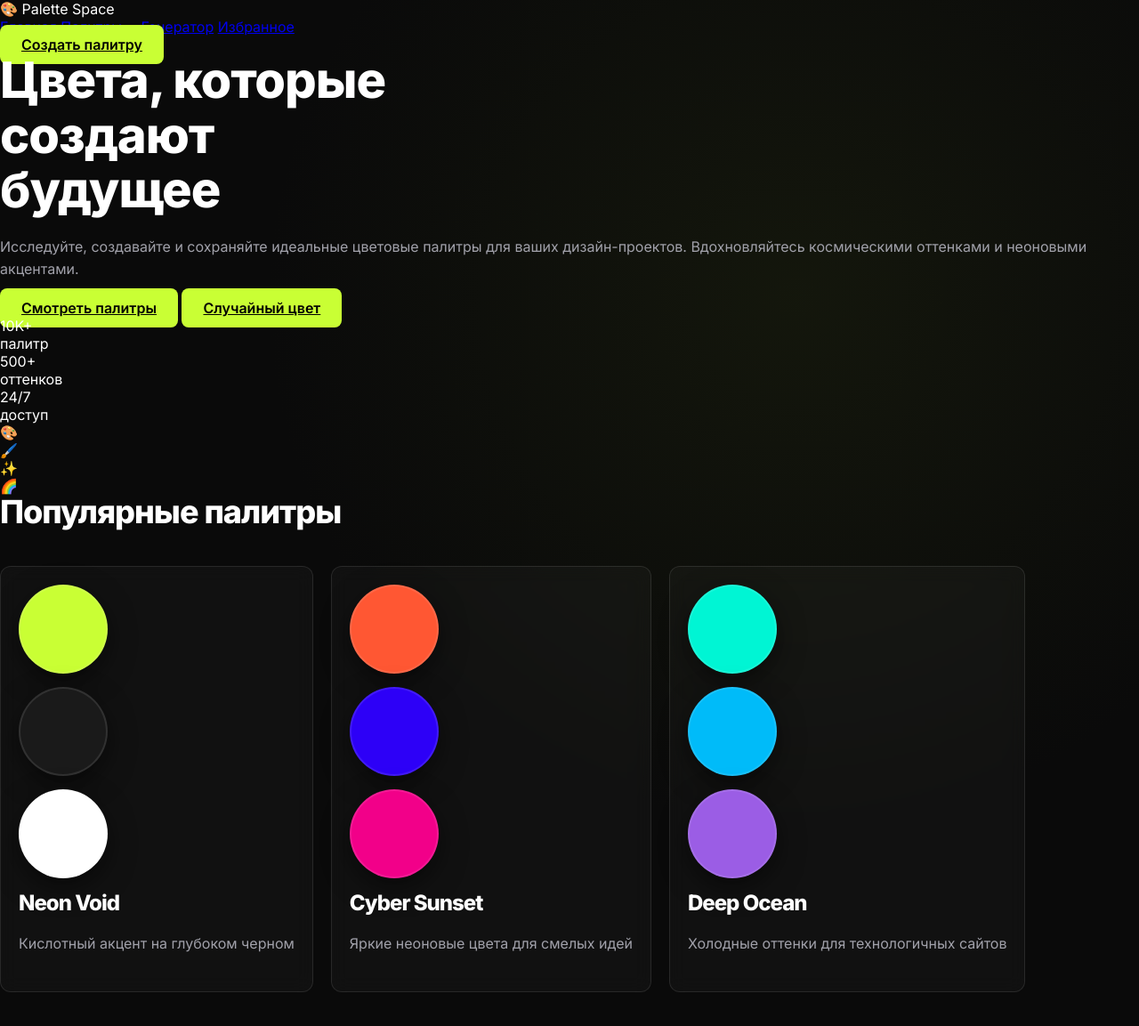
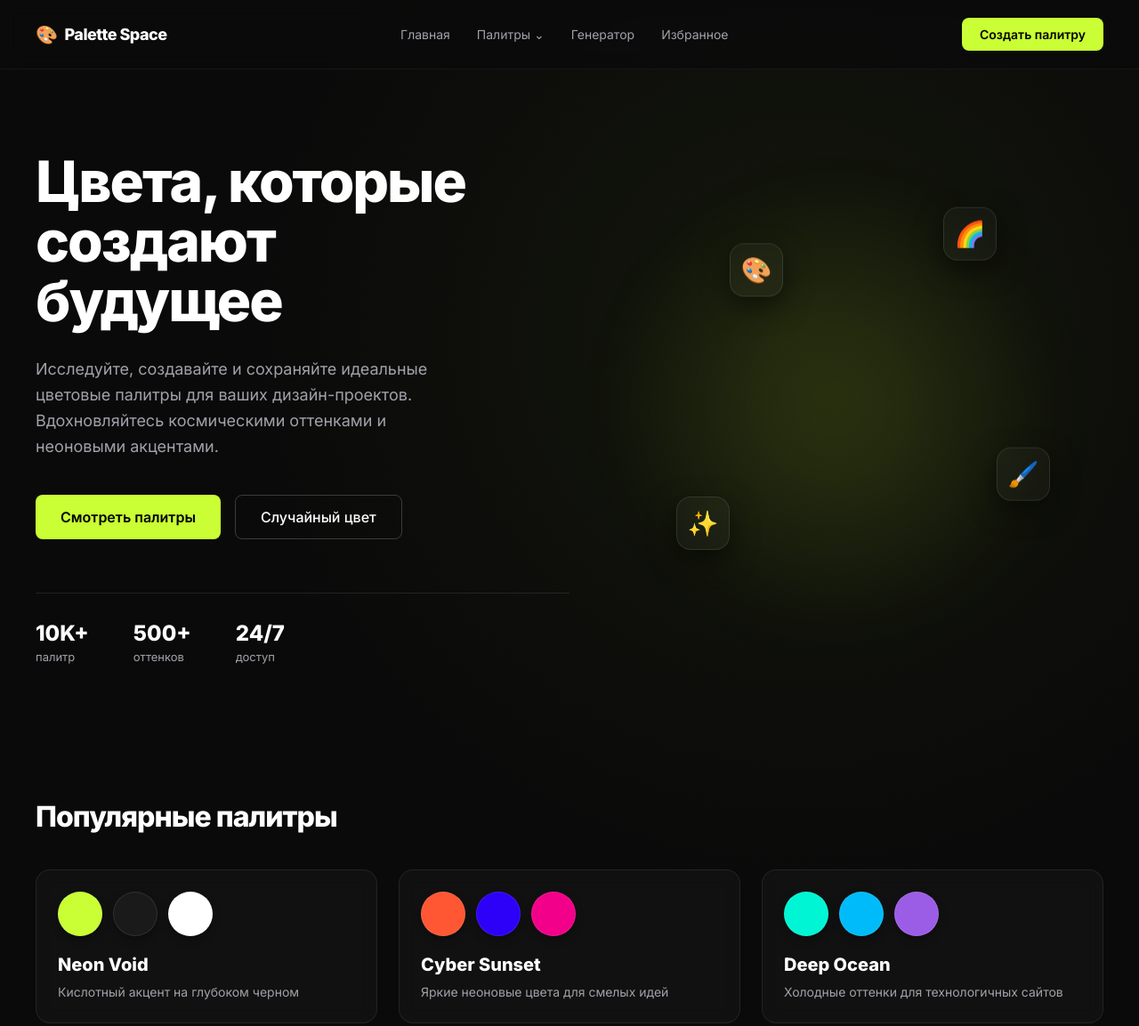
Before and after one commit to zxcdolboeb92-afk/palette, a plain HTML site: page index.html in a window 1280 px wide. Shown: the whole page at 89% size. Before the commit the page ends 1115 px from the top, so only its background shows below. Drawn offline with Linux system fonts and the light colour scheme.

Commit message:
Refactor CSS styles for improved layout and design

```diff
--- a/style.css
+++ b/style.css
@@ -1,101 +1,314 @@
-/* --- БАЗОВЫЙ ТЕМНЫЙ СТИЛЬ --- */
+/* СБРОС СТИЛЕЙ */
 * {
     margin: 0;
     padding: 0;
     box-sizing: border-box;
 }
 
+/* БАЗОВЫЕ НАСТРОЙКИ */
 body {
-    font-family: 'Inter', -apple-system, BlinkMacSystemFont, "Segoe UI", Roboto, Helvetica, Arial, sans-serif;
+    font-family: 'Inter', sans-serif;
     background-color: #0a0a0a;
     color: #ffffff;
     min-height: 100vh;
-    /* Глубокий космический фон */
+    overflow-x: hidden;
     background-image: radial-gradient(circle at 70% 30%, rgba(201, 255, 52, 0.05) 0%, rgba(10, 10, 10, 1) 50%);
 }
 
-/* Делаем все заголовки большими и жирными */
-h1, h2, h3 {
+a {
+    text-decoration: none;
+    color: inherit;
+}
+
+:root {
+    --accent: #c9ff34;
+    --text-muted: #a1a1aa;
+}
+
+/* ШАПКА */
+.navbar {
+    display: flex;
+    justify-content: space-between;
+    align-items: center;
+    padding: 20px 40px;
+    background: rgba(10, 10, 10, 0.8);
+    backdrop-filter: blur(10px);
+    border-bottom: 1px solid rgba(255, 255, 255, 0.05);
+    position: sticky;
+    top: 0;
+    z-index: 100;
+}
+
+.logo {
+    display: flex;
+    align-items: center;
+    font-weight: 700;
+    font-size: 18px;
+    letter-spacing: -0.5px;
+}
+
+.logo-icon {
+    color: var(--accent);
+    font-size: 20px;
+    margin-right: 8px;
+}
+
+.nav-links {
+    display: flex;
+    gap: 30px;
+}
+
+.nav-links a {
+    font-size: 14px;
+    color: var(--text-muted);
+    transition: color 0.2s;
+}
+
+.nav-links a:hover {
+    color: #fff;
+}
+
+/* КНОПКИ */
+.btn {
+    padding: 10px 20px;
+    border-radius: 8px;
+    font-size: 14px;
+    font-weight: 500;
+    cursor: pointer;
+    transition: all 0.2s;
+    display: inline-flex;
+    align-items: center;
+    justify-content: center;
+}
+
+.btn-primary {
+    background-color: var(--accent);
+    color: #000;
+    border: none;
+    font-weight: 600;
+}
+
+.btn-primary:hover {
+    background-color: #b8eb25;
+    transform: translateY(-1px);
+    box-shadow: 0 4px 15px rgba(201, 255, 52, 0.3);
+}
+
+.btn-secondary {
+    background-color: transparent;
+    color: #fff;
+    border: 1px solid rgba(255, 255, 255, 0.2);
+}
+
+.btn-secondary:hover {
+    background-color: rgba(255, 255, 255, 0.05);
+    border-color: rgba(255, 255, 255, 0.4);
+}
+
+/* ГЛАВНЫЙ ЭКРАН */
+.hero {
+    display: flex;
+    max-width: 1400px;
+    margin: 0 auto;
+    padding: 80px 40px;
+    min-height: calc(100vh - 80px);
+    align-items: center;
+    justify-content: space-between;
+}
+
+.hero-content {
+    flex: 1;
+    max-width: 600px;
+    z-index: 2;
+}
+
+.hero-title {
+    font-size: 64px;
     font-weight: 800;
+    line-height: 1.05;
+    letter-spacing: -2px;
+    margin-bottom: 30px;
+}
+
+.hero-subtitle {
+    font-size: 18px;
+    color: var(--text-muted);
+    line-height: 1.6;
+    max-width: 500px;
+    margin-bottom: 40px;
+}
+
+.hero-buttons {
+    display: flex;
+    gap: 16px;
+    margin-bottom: 60px;
+}
+
+.hero-buttons .btn {
+    padding: 14px 28px;
+    font-size: 16px;
+}
+
+/* СТАТИСТИКА */
+.stats {
+    display: flex;
+    gap: 50px;
+    border-top: 1px solid rgba(255, 255, 255, 0.1);
+    padding-top: 30px;
+}
+
+.stat-number {
+    font-size: 24px;
+    font-weight: 800;
+    margin-bottom: 4px;
+}
+
+.stat-label {
+    font-size: 13px;
+    color: var(--text-muted);
+}
+
+/* ВИЗУАЛЬНАЯ ЧАСТЬ */
+.hero-visual {
+    flex: 1;
+    position: relative;
+    height: 600px;
+    display: flex;
+    justify-content: center;
+    align-items: center;
+}
+
+.glow-sphere {
+    width: 500px;
+    height: 500px;
+    background: radial-gradient(circle, rgba(201, 255, 52, 0.15) 0%, rgba(201, 255, 52, 0) 70%);
+    border-radius: 50%;
+    position: absolute;
+    filter: blur(40px);
+    animation: pulse 4s infinite alternate;
+}
+
+@keyframes pulse {
+    0% { transform: scale(1); opacity: 0.8; }
+    100% { transform: scale(1.1); opacity: 1; }
+}
+
+.floating-icon {
+    position: absolute;
+    width: 60px;
+    height: 60px;
+    background: rgba(255, 255, 255, 0.03);
+    border: 1px solid rgba(255, 255, 255, 0.1);
+    border-radius: 16px;
+    display: flex;
+    justify-content: center;
+    align-items: center;
+    font-size: 28px;
+    backdrop-filter: blur(5px);
+    box-shadow: 0 10px 30px rgba(0,0,0,0.5);
+    animation: float 6s infinite ease-in-out;
+}
+
+.icon-1 { top: 20%; left: 30%; animation-delay: 0s; }
+.icon-2 { top: 60%; left: 80%; animation-delay: 1s; }
+.icon-3 { top: 70%; left: 20%; animation-delay: 2s; }
+.icon-4 { top: 15%; left: 70%; animation-delay: 3s; }
+
+@keyframes float {
+    0% { transform: translateY(0px); }
+    50% { transform: translateY(-20px); }
+    100% { transform: translateY(0px); }
+}
+
+/* --- СЕКЦИЯ С ПАЛИТРАМИ --- */
+.palette-section {
+    max-width: 1400px;
+    margin: 0 auto;
+    padding: 60px 40px 100px;
+}
+
+.section-title {
+    font-size: 32px;
+    font-weight: 800;
+    margin-bottom: 40px;
     letter-spacing: -1px;
-    line-height: 1.1;
+}
+
+.palette-container {
+    display: grid;
+    grid-template-columns: repeat(auto-fill, minmax(300px, 1fr));
+    gap: 24px;
+}
+
+.color-card {
+    background: rgba(255, 255, 255, 0.03);
+    border: 1px solid rgba(255, 255, 255, 0.08);
+    border-radius: 16px;
+    padding: 24px;
+    backdrop-filter: blur(10px);
+    transition: all 0.3s ease;
+}
+
+.color-card:hover {
+    border-color: rgba(255, 255, 255, 0.2);
+    transform: translateY(-5px);
+    background: rgba(255, 255, 255, 0.05);
+}
+
+.swatches-row {
+    display: flex;
+    gap: 12px;
     margin-bottom: 20px;
 }
 
-h1 { font-size: 56px; }
-h2 { font-size: 36px; }
-h3 { font-size: 24px; }
-
-/* Текст делаем светло-серым, чтобы не отвлекал */
-p {
-    color: #a1a1aa;
-    font-size: 16px;
-    line-height: 1.6;
-    margin-bottom: 20px;
+.color-swatch {
+    width: 50px;
+    height: 50px;
+    border-radius: 50%;
+    box-shadow: inset 0 0 0 1px rgba(255,255,255,0.1), 0 4px 10px rgba(0,0,0,0.3);
 }
 
-/* --- СТИЛИ ДЛЯ ВАШИХ КНОПОК --- */
-/* Чтобы это сработало, в HTML у кнопок должен быть тег <button> или <a> */
-button, .btn {
-    background-color: #c9ff34; /* Тот самый неоновый цвет */
-    color: #000000;
-    border: none;
-    border-radius: 8px;
-    padding: 12px 24px;
-    font-size: 16px;
-    font-weight: 600;
-    cursor: pointer;
-    transition: all 0.2s ease;
-    font-family: inherit;
+.color-card h3 {
+    font-size: 20px;
+    font-weight: 700;
+    margin-bottom: 8px;
 }
 
-button:hover, .btn:hover {
-    background-color: #b8eb25;
-    transform: translateY(-2px);
-    box-shadow: 0 4px 15px rgba(201, 255, 52, 0.3);
+.color-card p {
+    color: var(--text-muted);
+    font-size: 14px;
+    line-height: 1.5;
 }
 
-/* Вторичная кнопка (если нужна прозрачная с рамкой) */
-.btn-outline {
-    background-color: transparent;
-    color: #ffffff;
-    border: 1px solid rgba(255, 255, 255, 0.2);
-}
-.btn-outline:hover {
-    background-color: rgba(255, 255, 255, 0.05);
-    border-color: rgba(255, 255, 255, 0.4);
-    box-shadow: none;
+/* АДАПТИВНОСТЬ */
+@media (max-width: 1024px) {
+    .hero {
+        flex-direction: column;
+        padding: 40px 20px;
+        text-align: center;
     }
 
-/* --- СТИЛИ ДЛЯ ВАШИХ БЛОКОВ С ЦВЕТАМИ (ПАЛИТРЫ) --- */
-/* Предполагаю, что у вас есть блоки, где показываются цвета */
-.color-card {
-    background-color: rgba(255, 255, 255, 0.03);
-    border: 1px solid rgba(255, 255, 255, 0.1);
-    border-radius: 12px;
-    padding: 20px;
-    backdrop-filter: blur(10px); /* Эффект матового стекла */
-    transition: border-color 0.2s ease;
+    .hero-title {
+        font-size: 48px;
     }
 
-.color-card:hover {
-    border-color: rgba(255, 255, 255, 0.3);
+    .hero-subtitle {
+        margin: 0 auto 30px auto;
     }
 
-/* Если у вас есть контейнер, чтобы выстроить палитры в ряд */
-.palette-container {
-    display: flex;
-    gap: 20px;
-    flex-wrap: wrap;
-    margin-top: 40px;
+    .hero-buttons, .stats {
+        justify-content: center;
     }
 
-/* Квадратики самих цветов */
-.color-swatch {
-    width: 100px;
-    height: 100px;
-    border-radius: 50%; /* Делаем их круглыми для красоты */
-    box-shadow: 0 10px 30px rgba(0,0,0,0.5);
-    margin-bottom: 15px;
-    border: 2px solid rgba(255,255,255,0.1);
+    .hero-visual {
+        display: none;
     }
+
+    .nav-links {
+        display: none;
+    }
+
+    .palette-container {
+        grid-template-columns: 1fr;
+    }
+}
```
Lines whose indentation alone changed are shown as unchanged.
